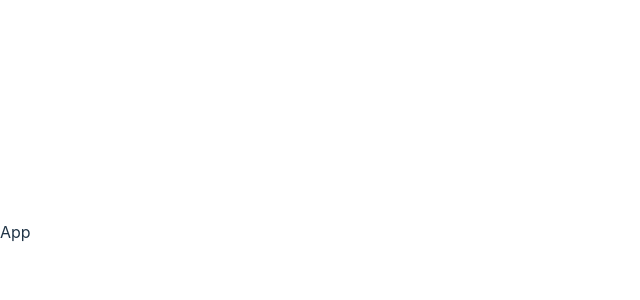
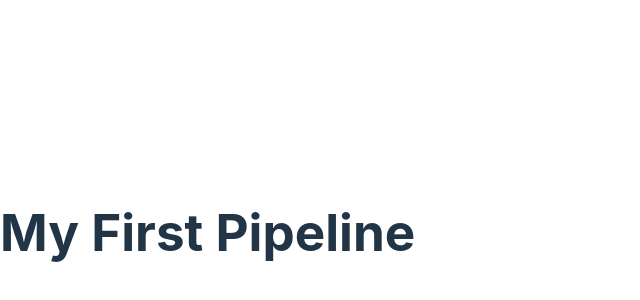
Before and after one commit to markinascimento/pipeline-ci-cd-reactjs, a React (Vite) app: page / in a window 1280 px wide. Shown: the part 168-468 px from the top of the page, without its empty margins (0-640 px from the left). Built offline with nearby package versions, Linux system fonts and the light colour scheme.

Commit message:
feat: comit 001

```diff
--- a/src/App.tsx
+++ b/src/App.tsx
@@ -1,7 +1,7 @@
-import React from 'react'
-
 export default function App() {
   return (
-    <div>App</div>
+    <div>
+      <h1> My First Pipeline </h1>
+    </div>
   )
 }
```
